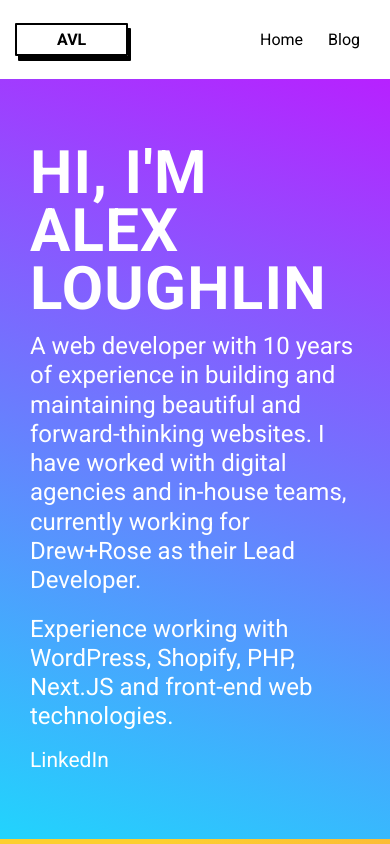
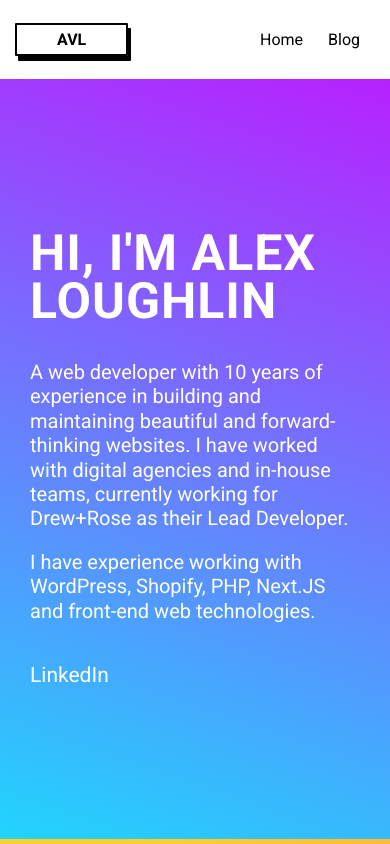
Before and after one commit to AlexLoughln117/new-portfolio, a Next.js app: page / in a window 390 px wide. Shown: the top 844 px of the page. Built offline with nearby package versions, Linux system fonts and the light colour scheme.

Commit message:
Fixing some css issues on IOS

```diff
--- a/src/app/blog/[slug]/page.module.css
+++ b/src/app/blog/[slug]/page.module.css
@@ -17,6 +17,7 @@
     margin-top: 0;
     margin-bottom: 10px;
     line-height: 1.2;
+    color: #000;
   }
 
   .postMeta {
--- a/src/app/globals.css
+++ b/src/app/globals.css
@@ -1,11 +1,11 @@
 :root {
   --background: #ffffff;
-  --foreground: #171717;
+  --foreground: #fff;
 }
 
 @media (prefers-color-scheme: dark) {
   :root {
-    --background: #0a0a0a;
+    --background: #fff;
     --foreground: #ededed;
   }
 }
--- a/src/app/page.js
+++ b/src/app/page.js
@@ -22,7 +22,7 @@ export default function HomePage() {
               beautiful and forward-thinking websites. I have worked with
               digital agencies and in-house teams, currently working for Drew+Rose as their Lead Developer.
             </h3><br></br>
-            <h3>Experience working with WordPress, Shopify, PHP, Next.JS and front-end web technologies.</h3>
+            <h3>I have experience working with WordPress, Shopify, PHP, Next.JS and front-end web technologies.</h3>
             <div className={styles.socialLinks}>
               <Link href="https://www.linkedin.com/in/alex-loughlin-806626124/" target="_blank" rel="noopener noreferrer">
                 LinkedIn
--- a/src/app/page.module.css
+++ b/src/app/page.module.css
@@ -184,7 +184,7 @@ a.secondary {
   width: 100%;
   margin: 0 auto;
     margin-bottom: 0px;
-  margin-bottom: 15px;
+  margin-bottom: 25px;
   font-weight: 900;
   font-size: 70px;
   line-height: .96;
@@ -210,7 +210,7 @@ a.secondary {
 }
 
 .socialLinks {
-  margin-top: 1rem; /* Add some space above the link */
+  margin-top: 2rem; /* Add some space above the link */
 }
 
 .socialLinks a {
@@ -263,6 +263,13 @@ a.secondary {
     max-width: 100%;
   }
   .homeIntro h2{
-    font-size: 60px;
+    font-size: 50px;
+    margin-bottom: 35px;
+  }
+  .homeIntro h3 {
+    font-size: 20px;
+  }
+  .socialLinks{
+    margin-top: 2.5rem;
   }
 }
--- a/src/components/PageBanner.module.css
+++ b/src/components/PageBanner.module.css
@@ -54,6 +54,7 @@
   @media (max-width: 600px) {
     .bannerContainer{
         height: 400px;
+        padding: 40px 15px;
     }
     .bannerInner{
         margin-left: 0;
```
Also changed, not shown: src/app/blog/page.module.css (+4 -4 lines).
